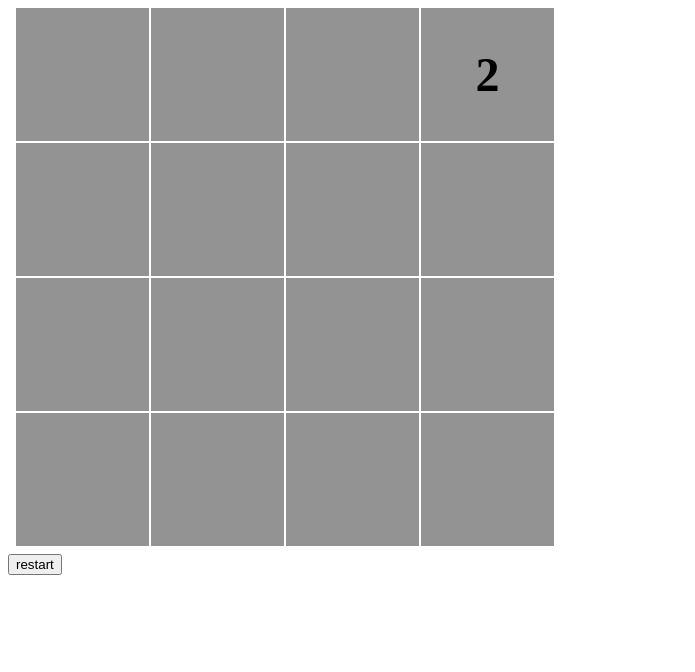
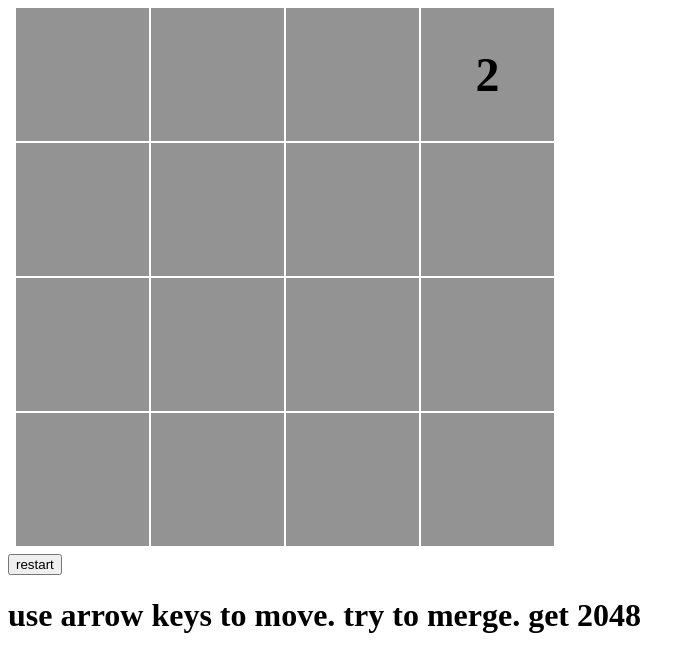
Before and after one commit to shrimp333/2048, a plain HTML site: page index.html in a window 1280 px wide. Shown: the whole page, without its empty margins (0-695 px from the left). Drawn offline with Linux system fonts and the light colour scheme.

Commit message:
instruction on how to play

```diff
--- a/index.html
+++ b/index.html
@@ -60,5 +60,6 @@
         </div>
     </div>
     <button onclick="init()">restart</button>
+    <h1>use arrow keys to move. try to merge. get 2048</h1>
 </body>
 </html>
```
